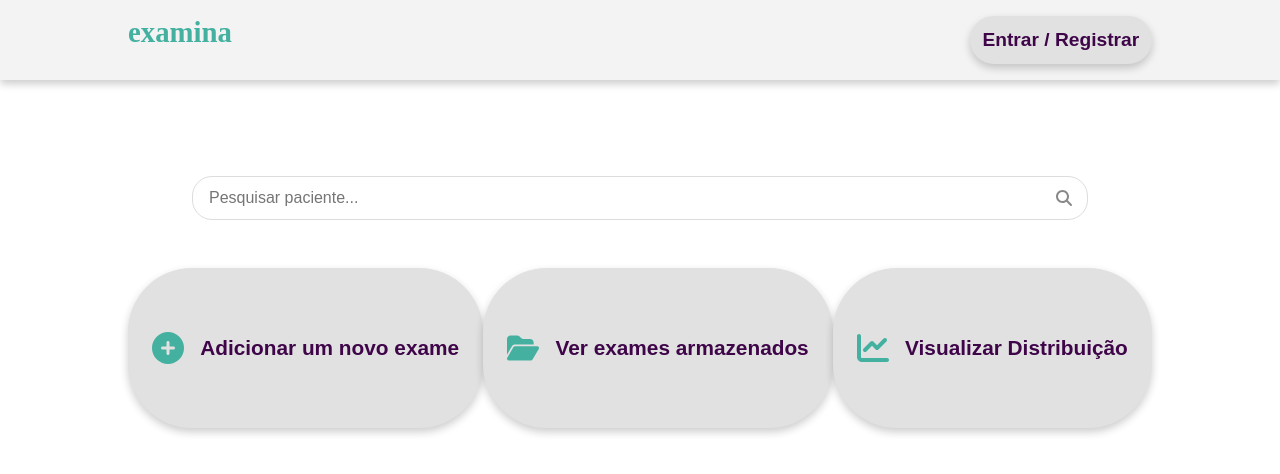
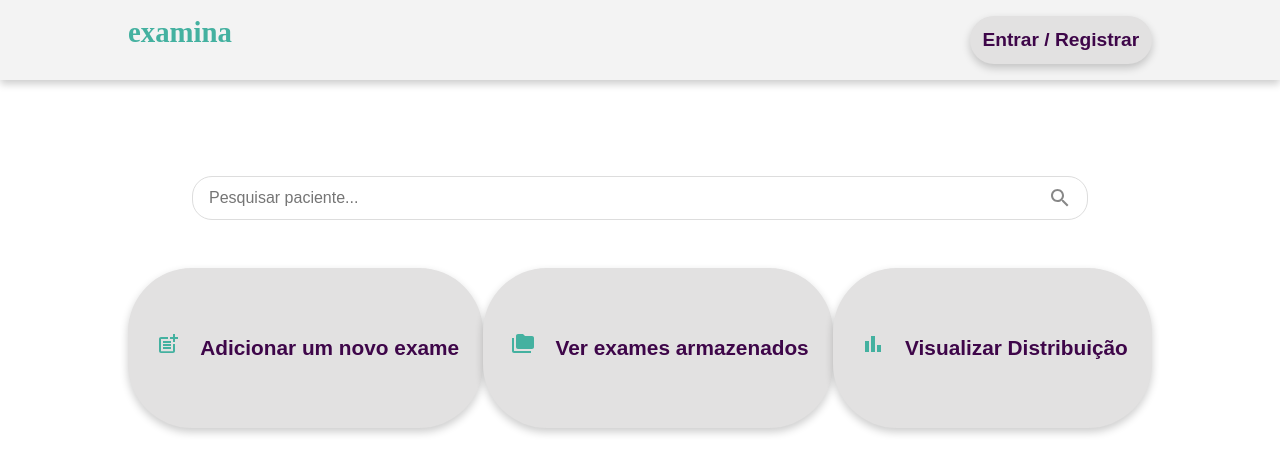
Before and after one commit to mylenaverspeelt/examina, a Next.js app in the folder examina/: page / in a window 1280 px wide. Shown: the top 474 px of the page. Built offline with nearby package versions, Linux system fonts and the light colour scheme; a web font is replaced by a local one.

Commit message:
feat: install material ui and remove font awesome

```diff
--- a/examina/src/app/api/upload/route.tsx
+++ b/examina/src/app/api/upload/route.tsx
@@ -110,7 +110,6 @@ export async function POST(req: NextRequest) {
 
     return new Promise((resolve, reject) => {
       pdfParser.on('pdfParser_dataError', () => {
-        console.error('Erro ao processar o PDF:');
         reject(new Error('Erro ao processar o PDF'));
       });
 
--- a/examina/src/app/layout.tsx
+++ b/examina/src/app/layout.tsx
@@ -2,7 +2,7 @@ import Navbar from "@/components/Navbar/Navbar";
 import './globals.css';
 import Container from "@/components/Container/Container";
 import Button from "@/components/Button/Button";
-import { faArrowLeft } from "@fortawesome/free-solid-svg-icons";
+import KeyboardBackspaceIcon from '@mui/icons-material/KeyboardBackspace';
 
 export const metadata = {
   title: 'Examina',
@@ -18,7 +18,7 @@ export default function RootLayout({
     <html lang="pt-br">
       <body>
         <Navbar />
-        <Button variant="back" label="Voltar" icon={faArrowLeft} />
+        <Button variant="back" label="Voltar" icon={<KeyboardBackspaceIcon />} />
         <Container>
           {children}
         </Container>
--- a/examina/src/app/page.tsx
+++ b/examina/src/app/page.tsx
@@ -1,7 +1,9 @@
-import styles from "./page.module.css";
-import { faChartLine, faCirclePlus, faFolderOpen } from '@fortawesome/free-solid-svg-icons';
-import Button from "@/components/Button/Button";
-import SearchBar from "@/components/SearchBar/SearchBar";
+import styles from './page.module.css';
+import PostAddIcon from '@mui/icons-material/PostAdd';
+import FolderCopyIcon from '@mui/icons-material/FolderCopy';
+import BarChartIcon from '@mui/icons-material/BarChart';
+import Button from '@/components/Button/Button';
+import SearchBar from '@/components/SearchBar/SearchBar';
 
 export default function Home() {
   return (
@@ -10,9 +12,9 @@ export default function Home() {
         <SearchBar />
       </div>
       <div className={styles.buttonDiv}>
-        <Button label="Adicionar um novo exame" href="/new" icon={faCirclePlus} variant="menuButton" />
-        <Button label="Ver exames armazenados" icon={faFolderOpen} href="/uploads" variant="menuButton" />
-        <Button label="Visualizar Distribuição" icon={faChartLine} href="/analytics" variant="menuButton" />
+        <Button label="Adicionar um novo exame" href="/new" icon={<PostAddIcon />} variant="menuButton" />
+        <Button label="Ver exames armazenados" icon={<FolderCopyIcon />} href="/uploads" variant="menuButton" />
+        <Button label="Visualizar Distribuição" icon={<BarChartIcon />} href="/analytics" variant="menuButton" />
       </div>
     </section>
   );
--- a/examina/src/app/uploads/page.tsx
+++ b/examina/src/app/uploads/page.tsx
@@ -1,7 +1,7 @@
 "use client";
 import React, { useEffect, useState } from 'react';
 import styles from "./page.module.css";
-import { faFilePdf } from '@fortawesome/free-solid-svg-icons';
+import PictureAsPdfIcon from '@mui/icons-material/PictureAsPdf';
 import Button from '@/components/Button/Button';
 import ClipLoader from "react-spinners/ClipLoader";
 import ErrorAlert from '@/components/ErrorAlert/ErrorAlert';
@@ -90,7 +90,7 @@ export default function Uploads() {
           <div key={pdf.id} style={{ cursor: 'pointer' }}>
             <Button
               variant="linkPDF"
-              icon={faFilePdf}
+              icon={<PictureAsPdfIcon />}
               label={pdf.fileName}
               onClick={() => handlePdfClick(pdf)}
               id={pdf.id}
--- a/examina/src/components/Button/Button.tsx
+++ b/examina/src/components/Button/Button.tsx
@@ -1,20 +1,18 @@
-'use client'
-import { faTrash, IconDefinition } from "@fortawesome/free-solid-svg-icons";
-import styles from "./Button.module.css";
-import { useRouter } from "next/navigation";
-import { usePathname } from "next/navigation";
-import { FontAwesomeIcon } from "@fortawesome/react-fontawesome";
-import Link from "next/link";
+'use client';
+import styles from './Button.module.css';
+import { useRouter } from 'next/navigation';
+import { usePathname } from 'next/navigation';
+import Link from 'next/link';
 import Swal from 'sweetalert2';
+import DeleteIcon from '@mui/icons-material/Delete';
 
 interface ButtonProps {
   label?: string;
   href?: string;
-  icon?: IconDefinition;
-  onClick?:  (event: React.MouseEvent) => void;
+  icon?: React.ReactNode;
+  onClick?: (event: React.MouseEvent) => void;
   variant: 'button' | 'link' | 'back' | 'linkPDF' | 'menuButton';
   id?: number;
-  onDelete?: (id: number) => void;
   onDeleted?: () => void;
 }
 
@@ -65,7 +63,7 @@ export default function Button({
       });
 
       if (!response.ok) {
-            throw new Error("Erro ao excluir o PDF");
+        throw new Error('Erro ao excluir o PDF');
       }
 
       if (onDeleted) {
@@ -81,7 +79,7 @@ export default function Button({
   if (variant === 'link' && href) {
     return (
       <Link href={href} className={styles.linkButton}>
-        {icon && <FontAwesomeIcon icon={icon} className={styles.icon} />}
+        {icon && <span className={styles.icon}>{icon}</span>}
         <span>{label}</span>
       </Link>
     );
@@ -92,13 +90,13 @@ export default function Button({
       <div className={styles.div}>
         <div className={styles.linkContainer}>
           <button onClick={onClick} className={styles.link}>
-            {icon && <FontAwesomeIcon icon={icon} className={styles.icon} />}
+            {icon && <span className={styles.icon}>{icon}</span>}
             <span className={styles.pdfLabel}>{label}</span>
           </button>
         </div>
         <div className={styles.deleteContainer}>
           <button onClick={handleDelete} className={styles.deleteButton}>
-            <FontAwesomeIcon icon={faTrash} className={styles.trashIcon} />
+          <DeleteIcon className={styles.trashIcon} />
           </button>
         </div>
       </div>
@@ -108,6 +106,7 @@ export default function Button({
   if (variant === 'button') {
     return (
       <button className={styles.button} onClick={onClick}>
+        {icon && <span className={styles.icon}>{icon}</span>}
         <span>{label}</span>
       </button>
     );
@@ -116,7 +115,7 @@ export default function Button({
   if (variant === 'back') {
     return (
       <button className={styles.backButton} onClick={handleBack}>
-        {icon && <FontAwesomeIcon icon={icon} className={styles.icon} />}
+        {<span className={styles.icon}>{icon}</span>}
         <span>{label}</span>
       </button>
     );
@@ -125,7 +124,7 @@ export default function Button({
   if (variant === 'menuButton' && href) {
     return (
       <Link href={href} className={styles.menuButton}>
-        {icon && <FontAwesomeIcon icon={icon} className={styles.icon} />}
+        {icon && <span className={styles.icon}>{icon}</span>}
         <span>{label}</span>
       </Link>
     );
--- a/examina/src/components/FileUpload/FileUpload.tsx
+++ b/examina/src/components/FileUpload/FileUpload.tsx
@@ -7,7 +7,7 @@ import FilePondPluginFileValidateType from 'filepond-plugin-file-validate-type';
 import FilePondPluginFileValidateSize from 'filepond-plugin-file-validate-size';
 import Swal from 'sweetalert2';
 import Button from '../Button/Button';
-import { faFilePdf } from '@fortawesome/free-solid-svg-icons';
+import FolderCopyIcon from '@mui/icons-material/FolderCopy';
 import ErrorAlert from '../ErrorAlert/ErrorAlert';
 import styles from './FileUpload.module.css';
 
@@ -99,7 +99,9 @@ const FilePondUpload = () => {
         <div className={styles.buttonsDiv}>
           <Button
             label={'Exames Arquivados'}
-            icon={faFilePdf}
+            icon={<FolderCopyIcon sx={
+              marginR
+            } />}
             href={'/uploads'}
             variant="link"
           />
--- a/examina/src/components/SearchBar/SearchBar.tsx
+++ b/examina/src/components/SearchBar/SearchBar.tsx
@@ -2,8 +2,7 @@
 import { useState, useEffect } from 'react';
 import styles from './SearchBar.module.css';
 import Link from 'next/link';
-import { FontAwesomeIcon } from '@fortawesome/react-fontawesome';
-import { faSearch } from '@fortawesome/free-solid-svg-icons';
+import SearchIcon from '@mui/icons-material/Search'; // Ícone de pesquisa do Material UI
 import ErrorAlert from '../ErrorAlert/ErrorAlert';
 
 interface Patient {
@@ -22,7 +21,7 @@ export default function SearchBar() {
       const response = await fetch(`/api/patients?query=${term}`);
       const data = await response.json();
       setFilteredPatients(data.patients || []);
-    } catch  {
+    } catch {
       ErrorAlert({ message: "Erro ao buscar pacientes. Tente novamente mais tarde." });
       setFilteredPatients([]);
     } finally {
@@ -51,7 +50,7 @@ export default function SearchBar() {
         value={searchTerm}
         onChange={(e) => setSearchTerm(e.target.value)}
       />
-      <FontAwesomeIcon icon={faSearch} className={styles.searchIcon} />
+      <SearchIcon className={styles.searchIcon} />
       {isLoading && <div className={styles.loading}></div>}
       {filteredPatients.length > 0 && (
         <ul className={styles.dropdown}>
```
Also changed, not shown: examina/package.json (+4 -3 lines), 2 other files (tests, documents, lock files or other folders). Lines whose indentation alone changed are shown as unchanged.
